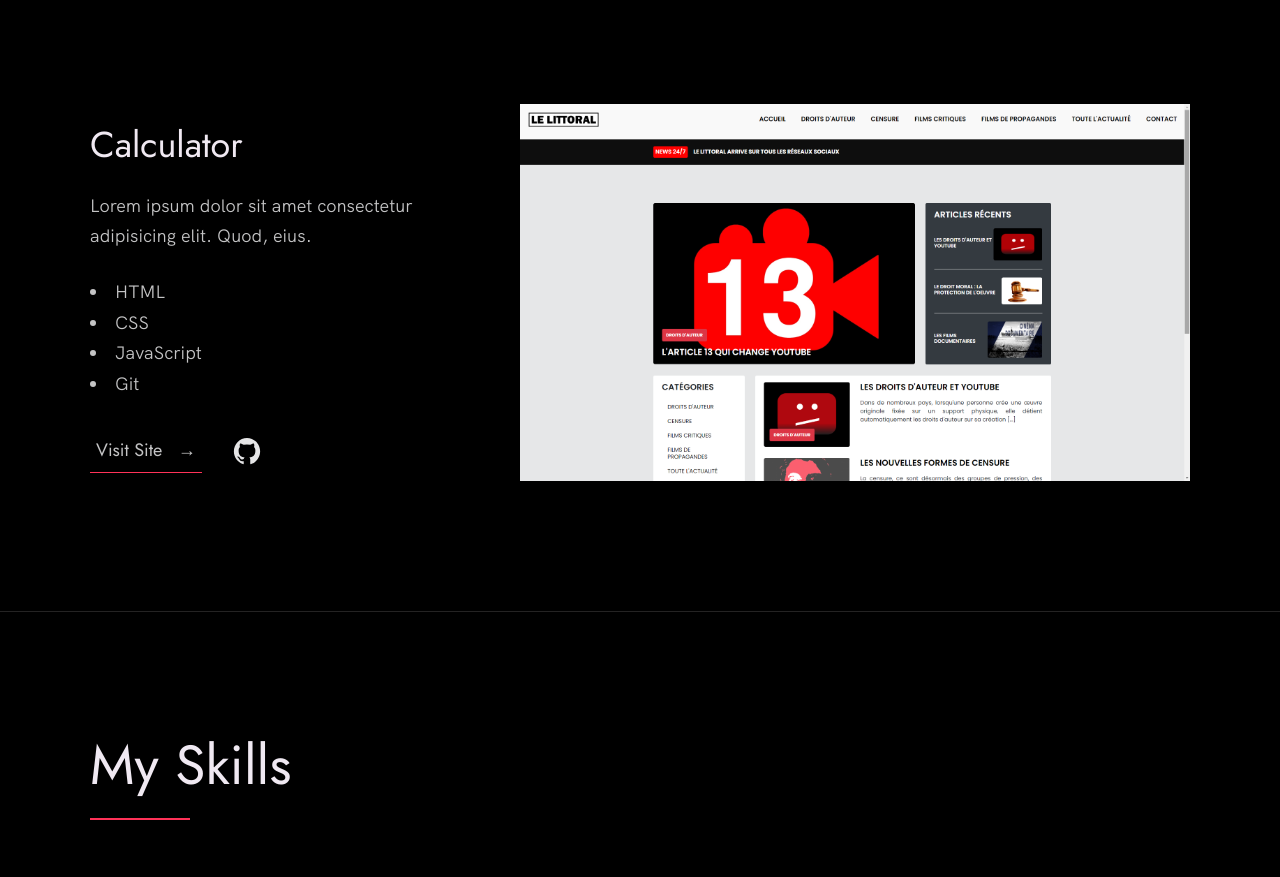
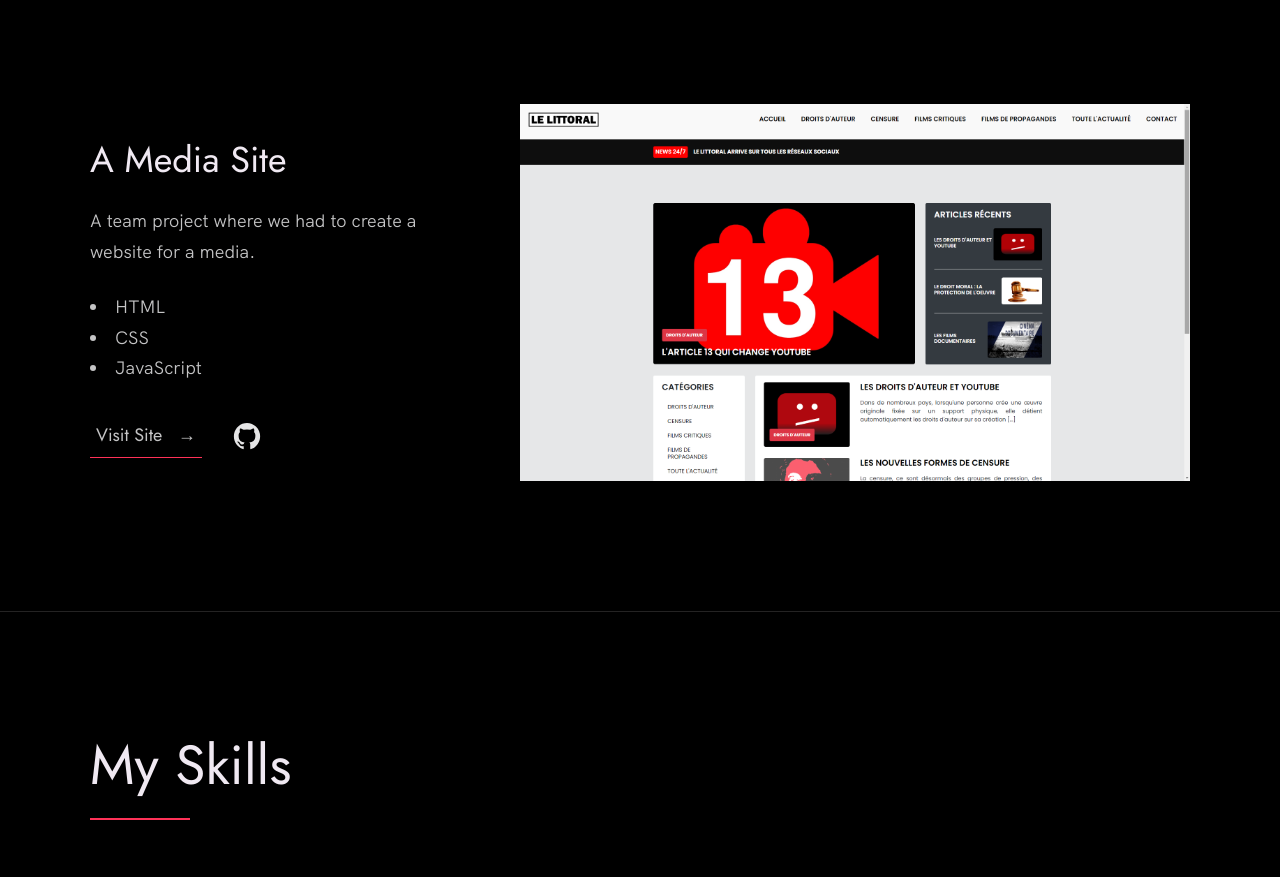
Before and after one commit to Rodrigu-e/Portfolio, a plain HTML site: page index.html in a window 1280 px wide. Shown: the part 1600-2477 px from the top of the page. Drawn offline with Linux system fonts and the light colour scheme.

Commit message:
add littorale

```diff
--- a/index.html
+++ b/index.html
@@ -92,18 +92,19 @@
 
 						<div class="work__box">
 							<div class="work__text">
-								<h3>Calculator</h3>
-								<p>Lorem ipsum dolor sit amet consectetur adipisicing elit. Quod, eius.</p>
+								<h3>A Media Site</h3>
+								<p>A team project where we had to create a website for a media.</p>
 								<ul class="work__list">
 									<li>HTML</li>
 									<li>CSS</li>
 									<li>JavaScript</li>
-									<li>Git</li>
 								</ul>
 
 								<div class="work__links">
-									<a href="#" class="link__text"> Visit Site <span>&rarr;</span> </a>
-									<a href="#">
+									<a href="https://rodrigu-e.github.io/Littorale/index.html" class="link__text">
+										Visit Site <span>&rarr;</span>
+									</a>
+									<a href="https://rodrigu-e.github.io/Littorale/index.html">
 										<img
 											src="./assets/img/svg/github.svg"
 											class="work__code"
```
